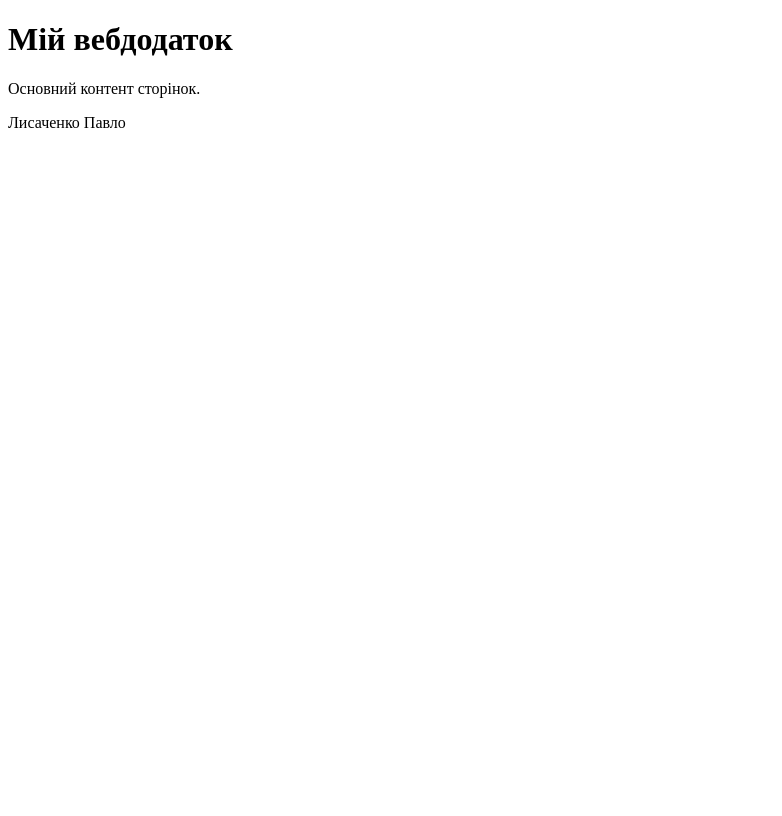
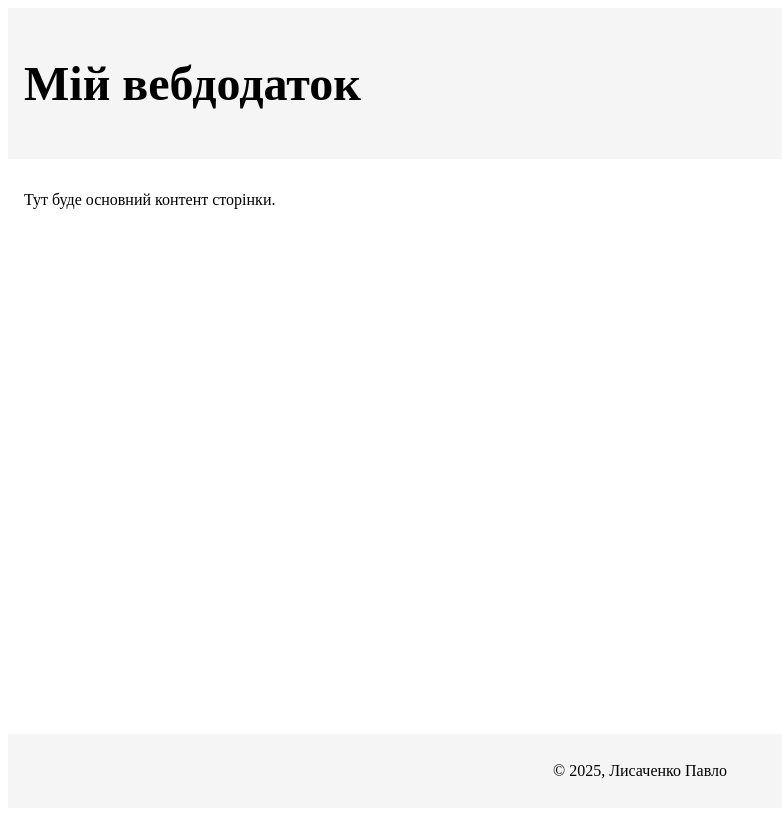
Before and after one commit to kap2z/my-angular-app, an Angular app: page / in a window 1280 px wide. Shown: the whole page, without its empty margins (0-782 px from the left). Built offline with nearby package versions, Linux system fonts and the light colour scheme.

Commit message:
ЛР1: спроба 2

```diff
--- /dev/null
+++ b/src/app/footer/footer.css
@@ -0,0 +1,5 @@
+.app-footer {
+  padding: 12px 16px;
+  background-color: #f5f5f5;
+  text-align: center;
+}
--- /dev/null
+++ b/src/app/footer/footer.html
@@ -0,0 +1,3 @@
+<footer class="app-footer">
+  <p>© {{ year }}, {{ author }}</p>
+</footer>
--- /dev/null
+++ b/src/app/footer/footer.ts
@@ -0,0 +1,12 @@
+import { Component, Input } from '@angular/core';
+
+@Component({
+  selector: 'app-footer',
+  standalone: true,
+  templateUrl: './footer.html',
+  styleUrl: './footer.css',
+})
+export class Footer {
+  @Input() author = 'Лисаченко Павло';
+  @Input() year = new Date().getFullYear();
+}
--- /dev/null
+++ b/src/app/header/header.css
@@ -0,0 +1,6 @@
+.app-header {
+  padding: 16px;
+  background-color: #f5f5f5;
+  font-size: 24px;
+  font-weight: 700;
+}
--- /dev/null
+++ b/src/app/header/header.html
@@ -0,0 +1,3 @@
+<header class="app-header">
+  <h1>{{ title }}</h1>
+</header>
--- /dev/null
+++ b/src/app/header/header.ts
@@ -0,0 +1,11 @@
+import { Component, Input } from '@angular/core';
+
+@Component({
+  selector: 'app-header',
+  standalone: true,
+  templateUrl: './header.html',
+  styleUrl: './header.css',
+})
+export class Header {
+  @Input() title = '';
+}
--- a/src/app/layout/layout.css
+++ b/src/app/layout/layout.css
@@ -0,0 +1,14 @@
+.layout {
+  min-height: 100vh;
+  display: flex;
+  flex-direction: column;
+}
+
+.layout-content {
+  flex: 1;
+  padding: 16px;
+}
+
+app-footer {
+  margin-top: auto;
+}
--- a/src/app/layout/layout.html
+++ b/src/app/layout/layout.html
@@ -1,11 +1,9 @@
-<header>
-  <h1>{{ appTitle }}</h1>
-</header>
+<div class="layout">
+  <app-header [title]="appTitle"></app-header>
 
-<main>
-  <p>Основний контент сторінок.</p>
-</main>
+  <main class="layout-content">
+    <p>Тут буде основний контент сторінки.</p>
+  </main>
 
-<footer>
-  <p>Лисаченко Павло</p>
-</footer>
+  <app-footer author="Лисаченко Павло"></app-footer>
+</div>
--- a/src/app/layout/layout.ts
+++ b/src/app/layout/layout.ts
@@ -1,12 +1,14 @@
 import { Component } from '@angular/core';
+import { Header } from '../header/header';
+import { Footer } from '../footer/footer';
 
 @Component({
   selector: 'app-layout',
-  standalone: true,          // если этой строки нет — добавь
-  imports: [],
+  standalone: true,
+  imports: [Header, Footer],
   templateUrl: './layout.html',
   styleUrl: './layout.css',
 })
 export class Layout {
-  appTitle = 'Мій вебдодаток';  // тут напиши название своего вебдодатку
+  appTitle = 'Мій вебдодаток';
 }
```
Also changed, not shown: 2 other files (tests, documents, lock files or other folders).
